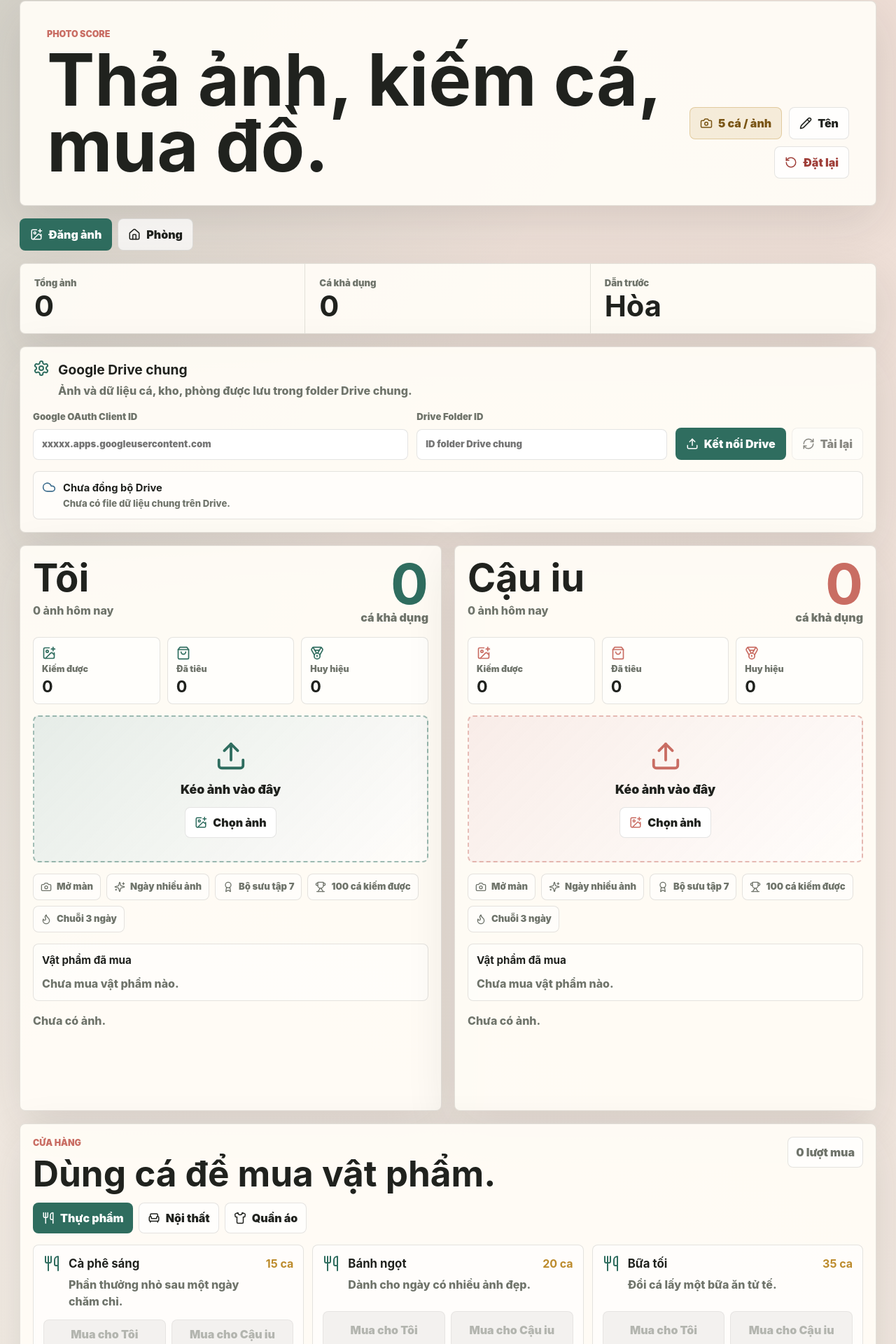
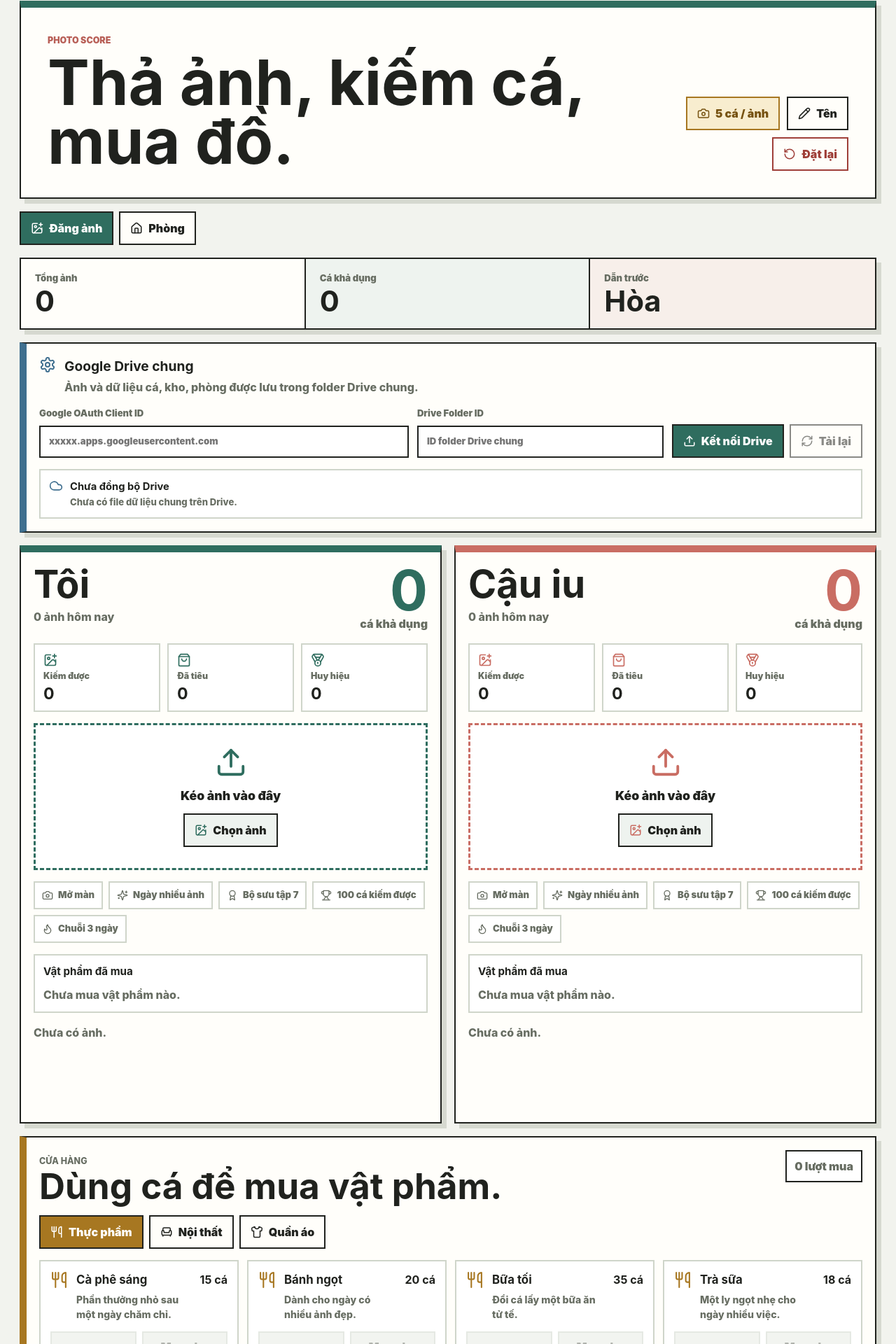
Before and after one commit to Thithilia/photo-score, a React (Vite) app: page / in a window 1280 px wide. Shown: the part 27-1947 px from the top of the page at 70% size. Built offline with nearby package versions, Linux system fonts and the light colour scheme.

Commit message:
Flatten UI styling

```diff
--- a/src/App.tsx
+++ b/src/App.tsx
@@ -1431,7 +1431,7 @@
                   <h3>{item.name}</h3>
                   <p>{item.description}</p>
                 </div>
-                <strong>{item.price} ca</strong>
+                <strong className="store-price">{item.price} cá</strong>
               </div>
               <div className="store-buy-row">
                 {people.map((person) => {
--- a/src/styles.css
+++ b/src/styles.css
@@ -1,14 +1,18 @@
 :root {
-  --bg: #f4f0e8;
+  --bg: #f2f3ee;
   --ink: #20221e;
-  --muted: #6f746b;
-  --panel: rgba(255, 252, 246, 0.94);
-  --line: rgba(32, 34, 30, 0.12);
+  --muted: #676d62;
+  --surface: #fffefa;
+  --surface-alt: #eef3ef;
+  --surface-warm: #f7efea;
+  --line: #20221e;
+  --line-soft: #cfd5ca;
   --green: #2f6d5f;
-  --rose: #c96d63;
+  --rose: #b85f57;
   --blue: #3f6f8f;
-  --gold: #bc8b2c;
-  --shadow: 0 22px 70px rgba(32, 34, 30, 0.12);
+  --gold: #a77721;
+  --danger: #9f3f39;
+  --shadow: 7px 7px 0 #d6d9d0;
   color: var(--ink);
   font-family:
     Inter, ui-sans-serif, system-ui, -apple-system, BlinkMacSystemFont, "Segoe UI", sans-serif;
@@ -25,10 +29,7 @@
   min-width: 320px;
   min-height: 100vh;
   margin: 0;
-  background:
-    linear-gradient(120deg, rgba(47, 109, 95, 0.14), transparent 34%),
-    linear-gradient(30deg, transparent, rgba(201, 109, 99, 0.14)),
-    var(--bg);
+  background: var(--bg);
 }
 
 button,
@@ -61,9 +62,8 @@
 .store-panel,
 .room-panel,
 .person-score-panel {
-  border: 1px solid var(--line);
-  border-radius: 8px;
-  background: var(--panel);
+  border: 2px solid var(--line);
+  background: var(--surface);
   box-shadow: var(--shadow);
 }
 
@@ -72,6 +72,7 @@
   align-items: end;
   justify-content: space-between;
   gap: 18px;
+  border-top: 10px solid var(--green);
   padding: clamp(22px, 4vw, 38px);
 }
 
@@ -85,10 +86,11 @@
 }
 
 .score-hero h1 {
+  max-width: 920px;
   margin: 0;
-  font-size: clamp(2.4rem, 8vw, 6.7rem);
+  font-size: clamp(2.2rem, 7vw, 6.1rem);
   letter-spacing: 0;
-  line-height: 0.92;
+  line-height: 0.94;
 }
 
 .score-actions {
@@ -98,61 +100,57 @@
   gap: 10px;
 }
 
-.name-input {
-  width: 100%;
-  border: 1px solid var(--line);
-  border-radius: 8px;
-  background: #fff;
-  color: var(--ink);
-  outline: 0;
-  padding: 11px 12px;
-}
-
-.name-input:focus {
-  border-color: rgba(47, 109, 95, 0.62);
-  box-shadow: 0 0 0 4px rgba(47, 109, 95, 0.12);
-}
-
-.fixed-points-pill {
+.fixed-points-pill,
+.ghost-button,
+.view-tabs button,
+.drive-connect-button,
+.upload-button,
+.store-tabs button,
+.store-buy-row button,
+.inventory-actions button {
   display: inline-flex;
   min-height: 42px;
   align-items: center;
   justify-content: center;
   gap: 8px;
-  border: 1px solid rgba(188, 139, 44, 0.34);
-  border-radius: 8px;
-  background: rgba(188, 139, 44, 0.13);
-  color: #7a5515;
-  padding: 10px 14px;
-  font-weight: 900;
-}
-
-.fixed-points-pill svg {
-  width: 18px;
-  height: 18px;
-}
-
-.ghost-button {
-  display: inline-flex;
-  min-height: 42px;
-  align-items: center;
-  justify-content: center;
-  gap: 8px;
-  border: 1px solid var(--line);
-  border-radius: 8px;
-  background: rgba(255, 255, 255, 0.78);
+  border: 2px solid var(--line);
+  background: var(--surface);
   color: var(--ink);
   padding: 10px 14px;
   font-weight: 900;
+  text-decoration: none;
 }
 
-.ghost-button svg {
+.fixed-points-pill {
+  border-color: var(--gold);
+  background: #f8edcf;
+  color: #765211;
+}
+
+.fixed-points-pill svg,
+.ghost-button svg,
+.view-tabs svg,
+.drive-connect-button svg,
+.upload-button svg {
   width: 18px;
   height: 18px;
 }
 
 .ghost-button.danger {
-  color: #9f3f39;
+  border-color: var(--danger);
+  color: var(--danger);
+}
+
+.ghost-button:focus-visible,
+.drive-connect-button:focus-visible,
+.view-tabs button:focus-visible,
+.store-tabs button:focus-visible,
+.store-buy-row button:focus-visible,
+.inventory-actions button:focus-visible,
+.name-input:focus,
+.drive-form input:focus {
+  outline: 3px solid var(--gold);
+  outline-offset: 2px;
 }
 
 .view-tabs {
@@ -161,29 +159,10 @@
   gap: 8px;
 }
 
-.view-tabs button {
-  display: inline-flex;
-  min-height: 42px;
-  align-items: center;
-  justify-content: center;
-  gap: 8px;
-  border: 1px solid var(--line);
-  border-radius: 8px;
-  background: rgba(255, 255, 255, 0.72);
-  color: var(--ink);
-  padding: 10px 14px;
-  font-weight: 900;
-}
-
-.view-tabs button.active {
-  border-color: rgba(47, 109, 95, 0.28);
+.view-tabs button.active,
+.drive-connect-button {
   background: var(--green);
   color: #fff;
-}
-
-.view-tabs svg {
-  width: 18px;
-  height: 18px;
 }
 
 .summary-band {
@@ -195,8 +174,16 @@
 .summary-band div {
   display: grid;
   gap: 2px;
-  border-right: 1px solid var(--line);
+  border-right: 2px solid var(--line);
   padding: 18px 20px;
+}
+
+.summary-band div:nth-child(2) {
+  background: var(--surface-alt);
+}
+
+.summary-band div:nth-child(3) {
+  background: var(--surface-warm);
 }
 
 .summary-band div:last-child {
@@ -217,6 +204,7 @@
 .drive-panel {
   display: grid;
   gap: 16px;
+  border-left: 10px solid var(--blue);
   padding: 18px;
 }
 
@@ -229,7 +217,7 @@
 .drive-heading svg {
   width: 24px;
   height: 24px;
-  color: var(--green);
+  color: var(--blue);
 }
 
 .drive-heading h2 {
@@ -259,39 +247,14 @@
   font-weight: 900;
 }
 
-.drive-form input {
+.drive-form input,
+.name-input {
   width: 100%;
-  border: 1px solid var(--line);
-  border-radius: 8px;
+  border: 2px solid var(--line);
   background: #fff;
   color: var(--ink);
   outline: 0;
   padding: 11px 12px;
-}
-
-.drive-form input:focus {
-  border-color: rgba(47, 109, 95, 0.62);
-  box-shadow: 0 0 0 4px rgba(47, 109, 95, 0.12);
-}
-
-.drive-connect-button {
-  display: inline-flex;
-  min-height: 44px;
-  align-items: center;
-  justify-content: center;
-  gap: 8px;
-  border: 1px solid rgba(47, 109, 95, 0.22);
-  border-radius: 8px;
-  background: var(--green);
-  color: #fff;
-  padding: 10px 14px;
-  font-weight: 900;
-  white-space: nowrap;
-}
-
-.drive-connect-button svg {
-  width: 18px;
-  height: 18px;
 }
 
 .drive-button-row {
@@ -302,9 +265,9 @@
 
 .drive-error {
   margin: 0;
-  border-left: 4px solid var(--rose);
-  color: #9f3f39;
-  padding-left: 12px;
+  border-left: 6px solid var(--rose);
+  color: var(--danger);
+  padding: 8px 0 8px 12px;
   font-weight: 800;
 }
 
@@ -312,9 +275,8 @@
   display: flex;
   align-items: start;
   gap: 10px;
-  border: 1px solid var(--line);
-  border-radius: 8px;
-  background: rgba(255, 255, 255, 0.58);
+  border: 2px solid var(--line-soft);
+  background: #fff;
   padding: 12px;
 }
 
@@ -340,13 +302,13 @@
 }
 
 .sync-status-synced {
-  border-color: rgba(47, 109, 95, 0.28);
-  background: rgba(47, 109, 95, 0.08);
+  border-color: var(--green);
+  background: var(--surface-alt);
 }
 
 .sync-status-error {
-  border-color: rgba(201, 109, 99, 0.38);
-  background: rgba(201, 109, 99, 0.1);
+  border-color: var(--rose);
+  background: var(--surface-warm);
 }
 
 .person-grid {
@@ -359,6 +321,7 @@
   display: grid;
   gap: 16px;
   overflow: hidden;
+  border-top: 10px solid var(--accent);
   padding: 18px;
 }
 
@@ -414,9 +377,8 @@
 .metric {
   display: grid;
   gap: 4px;
-  border: 1px solid var(--line);
-  border-radius: 8px;
-  background: rgba(255, 255, 255, 0.62);
+  border: 2px solid var(--line-soft);
+  background: #fff;
   padding: 12px;
 }
 
@@ -443,11 +405,8 @@
   place-items: center;
   align-content: center;
   gap: 12px;
-  border: 2px dashed color-mix(in srgb, var(--accent) 44%, transparent);
-  border-radius: 8px;
-  background:
-    linear-gradient(135deg, color-mix(in srgb, var(--accent) 12%, transparent), transparent),
-    rgba(255, 255, 255, 0.58);
+  border: 3px dashed var(--accent);
+  background: #fff;
   color: var(--accent);
   text-align: center;
   transition:
@@ -457,8 +416,7 @@
 }
 
 .drop-zone.dragging {
-  border-color: var(--accent);
-  background: color-mix(in srgb, var(--accent) 17%, white);
+  background: var(--surface-alt);
   transform: translateY(-2px);
 }
 
@@ -475,22 +433,10 @@
 
 .upload-button {
   position: relative;
-  display: inline-flex;
-  min-height: 40px;
-  align-items: center;
-  justify-content: center;
-  gap: 8px;
-  border: 1px solid var(--line);
-  border-radius: 8px;
-  background: #fff;
-  color: var(--ink);
-  padding: 9px 13px;
-  font-weight: 900;
+  background: var(--surface-alt);
 }
 
 .upload-button svg {
-  width: 18px;
-  height: 18px;
   color: var(--accent);
 }
 
@@ -510,9 +456,8 @@
   display: inline-flex;
   align-items: center;
   gap: 7px;
-  border: 1px solid var(--line);
-  border-radius: 8px;
-  background: rgba(255, 255, 255, 0.5);
+  border: 2px solid var(--line-soft);
+  background: #fff;
   color: var(--muted);
   padding: 8px 10px;
   font-size: 0.82rem;
@@ -525,17 +470,16 @@
 }
 
 .badge.unlocked {
-  border-color: color-mix(in srgb, var(--accent) 42%, transparent);
-  background: color-mix(in srgb, var(--accent) 12%, white);
+  border-color: var(--accent);
+  background: var(--surface-alt);
   color: var(--accent);
 }
 
 .purchase-summary {
   display: grid;
   gap: 10px;
-  border: 1px solid var(--line);
-  border-radius: 8px;
-  background: rgba(255, 255, 255, 0.48);
+  border: 2px solid var(--line-soft);
+  background: #fff;
   padding: 12px;
 }
 
@@ -555,9 +499,8 @@
   display: inline-flex;
   align-items: center;
   gap: 8px;
-  border: 1px solid var(--line);
-  border-radius: 8px;
-  background: #fff;
+  border: 2px solid var(--line-soft);
+  background: var(--surface);
   padding: 7px 9px;
   color: var(--ink);
   font-size: 0.82rem;
@@ -565,7 +508,7 @@
 }
 
 .purchase-list strong {
-  color: #9f3f39;
+  color: var(--danger);
 }
 
 .photo-strip {
@@ -580,8 +523,7 @@
   overflow: hidden;
   aspect-ratio: 1;
   margin: 0;
-  border: 1px solid var(--line);
-  border-radius: 8px;
+  border: 2px solid var(--line);
   background: #fff;
 }
 
@@ -597,7 +539,7 @@
   width: 100%;
   height: 100%;
   place-items: center;
-  background: rgba(47, 109, 95, 0.1);
+  background: var(--surface-alt);
   color: var(--green);
 }
 
@@ -624,9 +566,8 @@
   min-height: 30px;
   align-items: center;
   justify-content: center;
-  border: 1px solid rgba(255, 255, 255, 0.3);
-  border-radius: 8px;
-  background: rgba(32, 34, 30, 0.72);
+  border: 2px solid #fff;
+  background: var(--ink);
   color: #fff;
   font-weight: 900;
   text-decoration: none;
@@ -656,27 +597,30 @@
 .room-panel {
   display: grid;
   gap: 16px;
+  border-left: 10px solid var(--rose);
   padding: 18px;
 }
 
-.room-header {
+.room-header,
+.store-header {
   display: flex;
   align-items: start;
   justify-content: space-between;
   gap: 16px;
 }
 
-.room-header h2 {
+.room-header h2,
+.store-header h2 {
   margin: 0;
   font-size: clamp(1.8rem, 4vw, 3.2rem);
   letter-spacing: 0;
   line-height: 1;
 }
 
-.room-header > span {
-  border: 1px solid var(--line);
-  border-radius: 8px;
-  background: rgba(255, 255, 255, 0.68);
+.room-header > span,
+.store-header > span {
+  border: 2px solid var(--line);
+  background: #fff;
   color: var(--muted);
   padding: 9px 11px;
   font-weight: 900;
@@ -695,9 +639,8 @@
   overflow: hidden;
   min-height: 520px;
   aspect-ratio: 16 / 10;
-  border: 1px solid var(--line);
-  border-radius: 8px;
-  background: #f5efe5;
+  border: 2px solid var(--line);
+  background: #eadfcf;
   isolation: isolate;
   touch-action: none;
 }
@@ -705,51 +648,59 @@
 .room-wall {
   position: absolute;
   inset: 0 0 34%;
-  background:
-    linear-gradient(90deg, rgba(63, 111, 143, 0.12) 1px, transparent 1px) 0 0 / 78px 100%,
-    linear-gradient(180deg, rgba(255, 255, 255, 0.72), rgba(213, 196, 174, 0.64));
+  background: #e8ece4;
+  border-bottom: 3px solid var(--line);
 }
 
 .room-floor {
   position: absolute;
-  inset: 62% -10% -10%;
-  transform: perspective(760px) rotateX(60deg);
-  transform-origin: top;
-  background:
-    repeating-linear-gradient(
-      90deg,
-      rgba(32, 34, 30, 0.08) 0 2px,
-      transparent 2px 86px
-    ),
-    linear-gradient(135deg, #b98d58, #e0c493 48%, #a97645);
+  inset: 66% 0 0;
+  background: #c49b61;
 }
 
 .room-window {
   position: absolute;
-  top: 14%;
-  right: 14%;
-  width: min(180px, 24%);
-  aspect-ratio: 1.24;
-  border: 9px solid rgba(255, 252, 246, 0.95);
-  border-radius: 8px;
-  background:
-    linear-gradient(90deg, transparent 48%, rgba(255, 252, 246, 0.95) 48% 52%, transparent 52%),
-    linear-gradient(180deg, transparent 48%, rgba(255, 252, 246, 0.95) 48% 52%, transparent 52%),
-    linear-gradient(145deg, #88b7c8, #e4d6b1);
-  box-shadow: 0 18px 42px rgba(32, 34, 30, 0.14);
+  top: 48px;
+  left: 12%;
+  width: 118px;
+  height: 92px;
+  border: 8px solid #fffefa;
+  background: #b9d4d7;
+  box-shadow: 6px 6px 0 #c9d0c2;
+}
+
+.room-window::before,
+.room-window::after {
+  position: absolute;
+  content: "";
+  background: #fffefa;
+}
+
+.room-window::before {
+  top: 0;
+  bottom: 0;
+  left: 48%;
+  width: 8px;
+}
+
+.room-window::after {
+  right: 0;
+  left: 0;
+  top: 46%;
+  height: 8px;
 }
 
 .room-shelf {
   position: absolute;
-  left: 12%;
-  top: 28%;
-  width: min(240px, 34%);
-  height: 13px;
-  border-radius: 8px;
+  top: 138px;
+  right: 12%;
+  width: 178px;
+  height: 16px;
+  border: 2px solid var(--line);
   background: #7b5b3d;
   box-shadow:
-    0 18px 0 -5px rgba(123, 91, 61, 0.7),
-    0 30px 34px rgba(32, 34, 30, 0.12);
+    0 20px 0 #7b5b3d,
+    6px 32px 0 #d6d9d0;
 }
 
 .room-empty {
@@ -759,74 +710,68 @@
   display: grid;
   place-items: center;
   align-content: center;
-  gap: 10px;
-  color: rgba(32, 34, 30, 0.54);
+  gap: 8px;
+  color: var(--muted);
   font-weight: 900;
+  text-align: center;
   pointer-events: none;
 }
 
 .room-empty svg {
-  width: 42px;
-  height: 42px;
+  width: 48px;
+  height: 48px;
 }
 
 .room-object {
   position: absolute;
-  display: grid;
-  width: clamp(142px, 16vw, 190px);
-  min-height: 76px;
-  grid-template-columns: auto minmax(0, 1fr) auto;
+  z-index: 3;
+  display: flex;
+  max-width: 220px;
+  transform: translate(-50%, -50%);
   align-items: center;
   gap: 9px;
-  border: 2px solid color-mix(in srgb, var(--owner-color) 42%, transparent);
-  border-radius: 8px;
-  background: rgba(255, 252, 246, 0.96);
-  box-shadow: 0 18px 44px rgba(32, 34, 30, 0.2);
+  border: 2px solid var(--owner-color);
+  background: var(--surface);
+  box-shadow: 6px 6px 0 #cfd5ca;
   padding: 10px;
-  transform: translate(-50%, -50%);
   user-select: none;
-  touch-action: none;
 }
 
 .room-object.dragging {
-  box-shadow: 0 24px 56px rgba(32, 34, 30, 0.28);
-  outline: 4px solid color-mix(in srgb, var(--owner-color) 18%, transparent);
+  outline: 4px solid #f0d28a;
+  transform: translate(-50%, -50%) scale(1.03);
 }
 
 .room-object > svg {
-  width: 28px;
-  height: 28px;
+  flex: 0 0 auto;
+  width: 22px;
+  height: 22px;
   color: var(--owner-color);
 }
 
 .room-object strong,
 .room-object span {
   display: block;
-  overflow: hidden;
-  text-overflow: ellipsis;
-  white-space: nowrap;
 }
 
 .room-object strong {
-  font-size: 0.9rem;
-  line-height: 1.1;
+  font-size: 0.88rem;
+  line-height: 1.05;
 }
 
 .room-object span {
   color: var(--muted);
-  font-size: 0.76rem;
-  font-weight: 900;
+  font-size: 0.72rem;
+  font-weight: 800;
 }
 
 .room-remove-button {
-  display: inline-grid;
+  flex: 0 0 auto;
   width: 30px;
   height: 30px;
-  place-items: center;
-  border: 1px solid var(--line);
-  border-radius: 8px;
-  background: rgba(255, 255, 255, 0.72);
-  color: #9f3f39;
+  border: 2px solid var(--line);
+  background: #fff;
+  color: var(--danger);
   padding: 0;
 }
 
@@ -838,9 +783,8 @@
 .room-inventory {
   display: grid;
   gap: 12px;
-  border: 1px solid var(--line);
-  border-radius: 8px;
-  background: rgba(255, 255, 255, 0.56);
+  border: 2px solid var(--line-soft);
+  background: #fff;
   padding: 14px;
 }
 
@@ -848,20 +792,18 @@
   display: flex;
   align-items: start;
   justify-content: space-between;
-  gap: 12px;
+  gap: 10px;
 }
 
 .room-inventory h3 {
   margin: 0;
-  font-size: 1.05rem;
-  letter-spacing: 0;
+  font-size: 1rem;
 }
 
 .room-inventory header span {
   color: var(--muted);
-  font-size: 0.8rem;
+  font-size: 0.82rem;
   font-weight: 900;
-  white-space: nowrap;
 }
 
 .inventory-list {
@@ -873,9 +815,8 @@
   display: grid;
   grid-template-columns: auto minmax(0, 1fr);
   gap: 10px;
-  border: 1px solid var(--line);
-  border-radius: 8px;
-  background: #fff;
+  border: 2px solid var(--line-soft);
+  background: var(--surface);
   padding: 12px;
 }
 
@@ -888,13 +829,12 @@
 .inventory-item h4 {
   margin: 0;
   font-size: 0.95rem;
-  letter-spacing: 0;
 }
 
 .inventory-item p {
-  margin: 3px 0 0;
+  margin: 2px 0 0;
   color: var(--muted);
-  font-size: 0.82rem;
+  font-size: 0.78rem;
   font-weight: 800;
 }
 
@@ -905,59 +845,40 @@
   gap: 8px;
 }
 
-.inventory-item button {
-  min-height: 38px;
-  border: 1px solid rgba(47, 109, 95, 0.24);
-  border-radius: 8px;
-  background: var(--green);
-  color: #fff;
+.inventory-actions button {
+  min-height: 36px;
+  border-color: var(--green);
+  background: var(--surface-alt);
+  color: var(--green);
   padding: 8px 10px;
-  font-weight: 900;
-  min-width: 0;
+  font-size: 0.82rem;
 }
 
 .toast-message {
   position: fixed;
   right: 24px;
   bottom: 24px;
-  z-index: 10;
-  border: 1px solid rgba(47, 109, 95, 0.28);
-  border-radius: 8px;
-  background: #fff;
+  z-index: 20;
+  max-width: min(420px, calc(100vw - 32px));
+  border: 2px solid var(--line);
+  background: var(--ink);
+  color: #fff;
   box-shadow: var(--shadow);
-  color: var(--green);
-  padding: 12px 14px;
+  padding: 14px 16px;
   font-weight: 900;
 }
 
 .store-panel {
   display: grid;
   gap: 16px;
+  border-left: 10px solid var(--gold);
   padding: 18px;
 }
 
-.store-header {
-  display: flex;
-  align-items: start;
-  justify-content: space-between;
-  gap: 16px;
-}
-
-.store-header h2 {
-  margin: 0;
-  font-size: clamp(1.8rem, 4vw, 3.2rem);
-  letter-spacing: 0;
-  line-height: 1;
-}
-
-.store-header > span {
-  border: 1px solid var(--line);
-  border-radius: 8px;
-  background: rgba(255, 255, 255, 0.68);
+.store-header p {
+  margin: 7px 0 0;
   color: var(--muted);
-  padding: 9px 11px;
-  font-weight: 900;
-  white-space: nowrap;
+  font-weight: 800;
 }
 
 .store-tabs {
@@ -966,23 +887,8 @@
   gap: 8px;
 }
 
-.store-tabs button {
-  display: inline-flex;
-  min-height: 40px;
-  align-items: center;
-  justify-content: center;
-  gap: 8px;
-  border: 1px solid var(--line);
-  border-radius: 8px;
-  background: rgba(255, 255, 255, 0.72);
-  color: var(--ink);
-  padding: 9px 12px;
-  font-weight: 900;
-}
-
 .store-tabs button.active {
-  border-color: rgba(47, 109, 95, 0.28);
-  background: var(--green);
+  background: var(--gold);
   color: #fff;
 }
 
@@ -993,46 +899,45 @@
 
 .store-grid {
   display: grid;
-  grid-template-columns: repeat(3, minmax(0, 1fr));
+  grid-template-columns: repeat(auto-fill, minmax(260px, 1fr));
   gap: 12px;
 }
 
 .store-item {
   display: grid;
   gap: 14px;
-  border: 1px solid var(--line);
-  border-radius: 8px;
-  background: rgba(255, 255, 255, 0.58);
+  border: 2px solid var(--line-soft);
+  background: #fff;
   padding: 14px;
 }
 
 .store-item-main {
-  display: grid;
-  grid-template-columns: auto 1fr auto;
+  display: flex;
+  align-items: start;
   gap: 12px;
-  align-items: start;
 }
 
 .store-item-main > svg {
-  width: 24px;
-  height: 24px;
-  color: var(--green);
+  flex: 0 0 auto;
+  width: 25px;
+  height: 25px;
+  color: var(--gold);
 }
 
 .store-item h3 {
   margin: 0;
   font-size: 1.05rem;
-  letter-spacing: 0;
 }
 
 .store-item p {
   margin: 4px 0 0;
   color: var(--muted);
-  font-weight: 800;
+  font-size: 0.88rem;
+  font-weight: 760;
 }
 
-.store-item-main strong {
-  color: var(--gold);
+.store-price {
+  margin-left: auto;
   white-space: nowrap;
 }
 
@@ -1044,18 +949,15 @@
 
 .store-buy-row button {
   min-height: 38px;
-  border: 1px solid rgba(47, 109, 95, 0.24);
-  border-radius: 8px;
+  border-color: var(--green);
   background: var(--green);
   color: #fff;
   padding: 8px 10px;
-  font-weight: 900;
 }
 
 .store-buy-row button:disabled {
-  cursor: not-allowed;
-  border-color: var(--line);
-  background: rgba(32, 34, 30, 0.1);
+  border-color: var(--line-soft);
+  background: #e8ebe4;
   color: var(--muted);
 }
 
@@ -1069,18 +971,9 @@
     justify-content: flex-start;
   }
 
-  .person-grid {
-    grid-template-columns: 1fr;
-  }
-
-  .store-grid {
-    grid-template-columns: 1fr;
-  }
-
-  .drive-form {
-    grid-template-columns: 1fr;
-  }
-
+  .person-grid,
+  .store-grid,
+  .drive-form,
   .room-layout {
     grid-template-columns: 1fr;
   }
@@ -1101,7 +994,7 @@
 
   .summary-band div {
     border-right: 0;
-    border-bottom: 1px solid var(--line);
+    border-bottom: 2px solid var(--line);
   }
 
   .summary-band div:last-child {
@@ -1120,10 +1013,7 @@
     justify-items: start;
   }
 
-  .store-header {
-    flex-direction: column;
-  }
-
+  .store-header,
   .room-header,
   .room-inventory header {
     flex-direction: column;
@@ -1134,14 +1024,11 @@
   }
 
   .room-object {
-    width: min(168px, 52vw);
+    max-width: 168px;
+    padding: 8px;
   }
 
-  .store-buy-row {
-    grid-template-columns: 1fr;
-  }
-
-  .inventory-actions {
-    grid-template-columns: 1fr;
+  .score-hero h1 {
+    font-size: clamp(2rem, 14vw, 4rem);
   }
 }
```
Also changed, not shown: index.html (+4 -0 lines).
